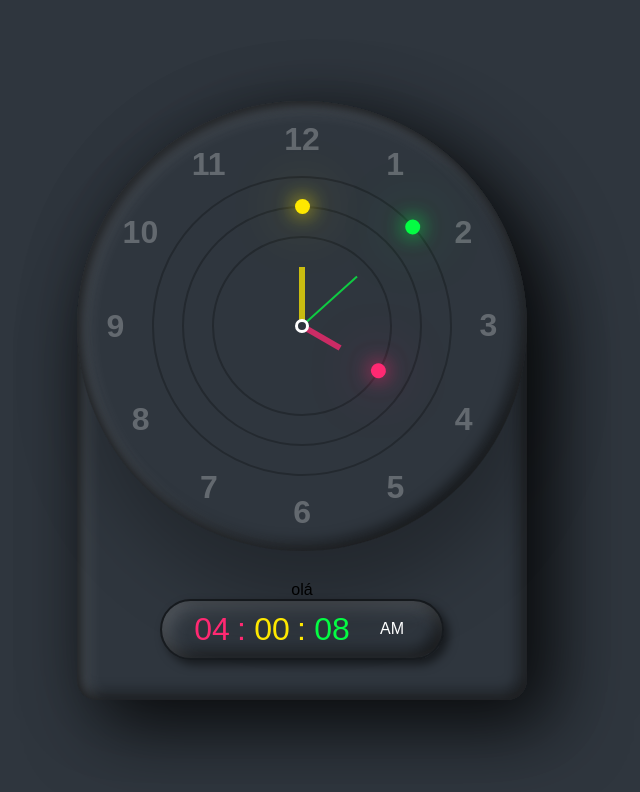
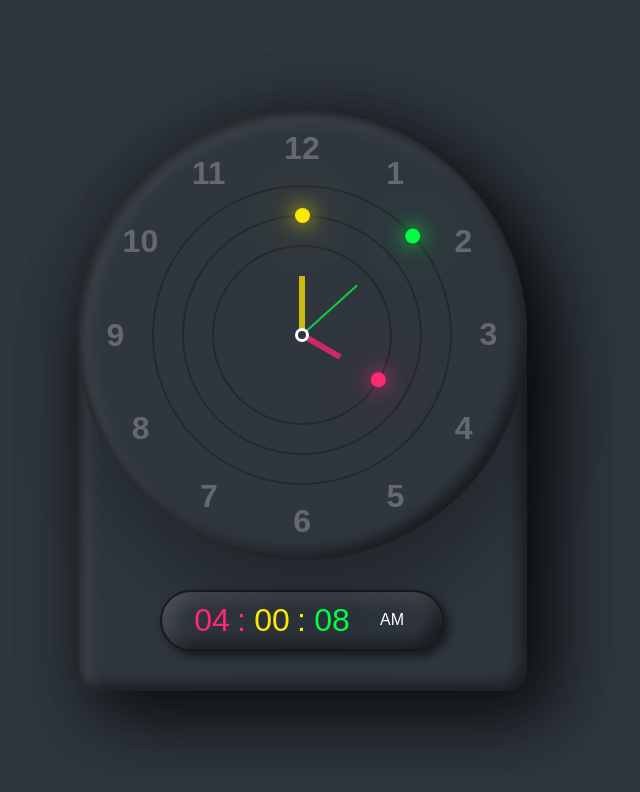
Before and after one commit to lucasjordaoreal/Horas_sites, a plain HTML site: page Site/index.html in a window 1280 px wide. Shown: the whole page, without its empty margins (338-978 px from the left). Drawn offline with Linux system fonts and the light colour scheme; a web font is replaced by a local one.

Commit message:
Update index.html

```diff
--- a/Site/index.html
+++ b/Site/index.html
@@ -26,7 +26,6 @@
             <span style="--i:11;"><b>11</b></span>
             <span style="--i:12;"><b>12</b></span>
     </div>
-      <div>olá </div>
     <div id= "time">
         <div id="horas"style="--clr:#ff2972;">00</div>
         <div id="minutos"style="--clr:#fee800;">00</div>
```
